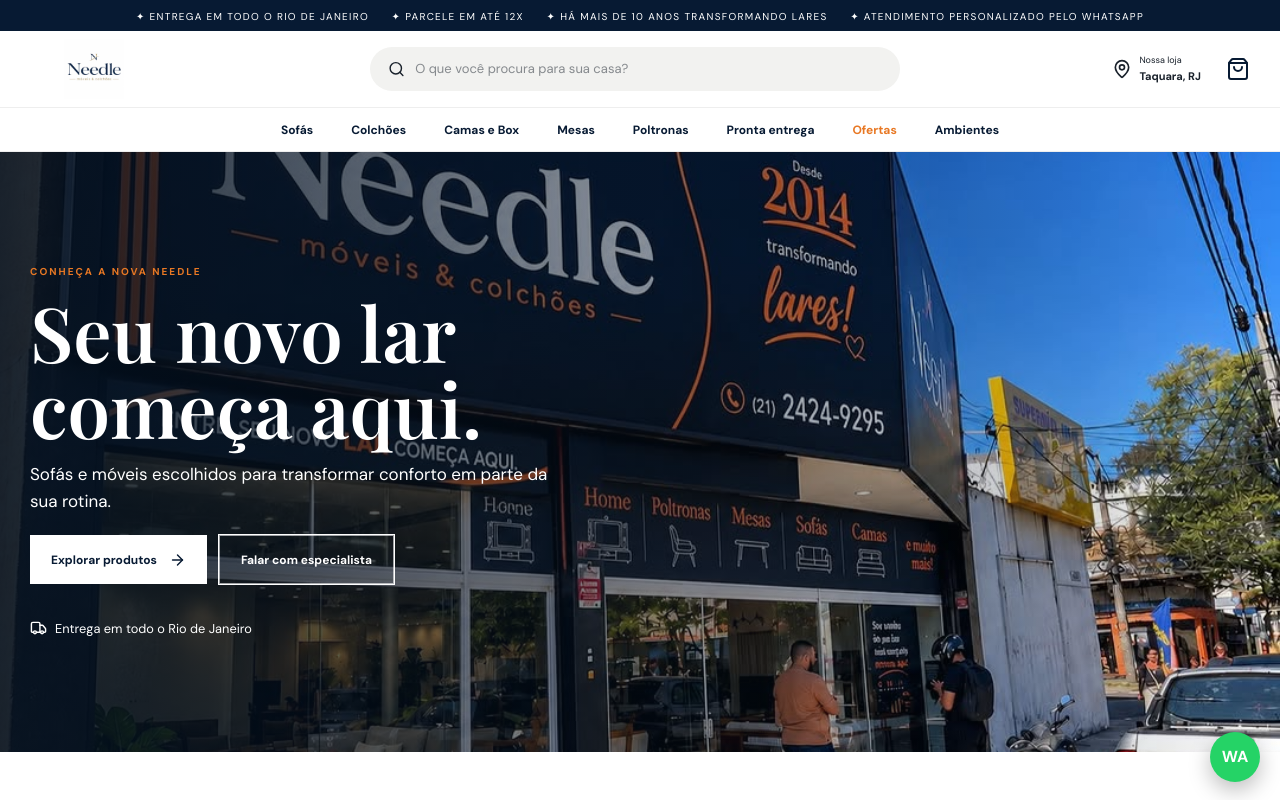
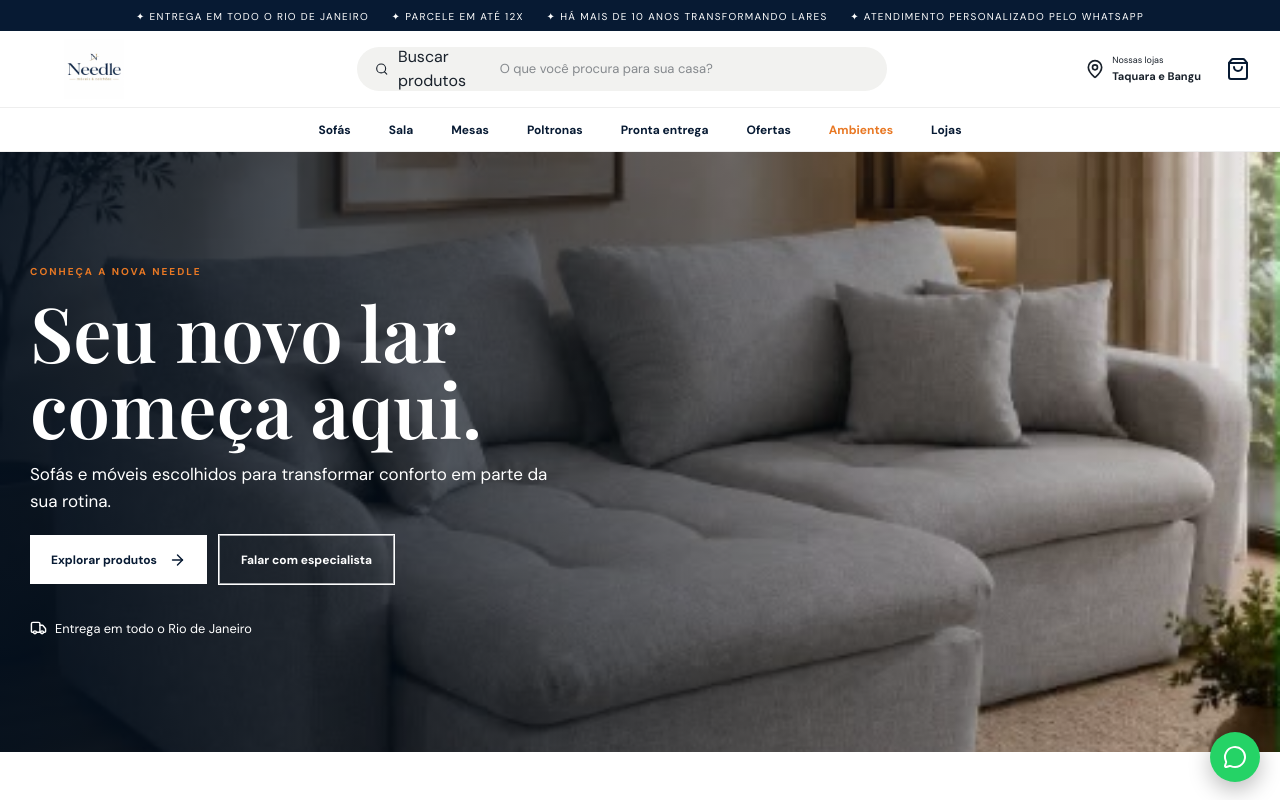
Before and after one commit to GupoNexus/needle, a Next.js app: page / in a window 1280 px wide. Shown: the top 800 px of the page. Built offline with nearby package versions, Linux system fonts and the light colour scheme.

Commit message:
Melhora experiência e conversão: app/page.tsx

```diff
--- a/app/page.tsx
+++ b/app/page.tsx
@@ -1,6 +1,6 @@
 "use client";
-import {useMemo,useState} from "react";
-import {Search,ShoppingBag,Menu,Heart,MapPin,Truck,CreditCard,Headphones,ShieldCheck,ArrowRight,ChevronRight,Star,X,Check} from "lucide-react";
+import {useEffect,useMemo,useState} from "react";
+import {Search,ShoppingBag,Menu,Heart,MapPin,Truck,CreditCard,Headphones,ShieldCheck,ArrowRight,ChevronRight,Star,X,Check,MessageCircle} from "lucide-react";
 const A="/needle/";
 const items=[
  {id:1,n:"Sofá Bélgica Retrátil",m:"2,30 m • 4 lugares",p:3290,o:3990,c:"Sofás",i:"2026-07-15_10-45-00_Daz4Vu3uDvA.jpg",t:"Mais vendido"},
@@ -10,21 +10,22 @@
  {id:5,n:"Sofá Áustria",m:"2,30 m • Retrátil",p:3090,o:3690,c:"Sofás",i:"2026-07-03_11-05-33_DaVBIQUuuQ2.jpg",t:"Exclusivo"},
  {id:6,n:"Mesa Organic",m:"6 lugares • Madeira",p:2490,o:2990,c:"Mesas",i:"2026-06-23_11-43-09_DZ7VgBmRyEQ.jpg",t:"Novo"}];
 const br=(v:number)=>v.toLocaleString("pt-BR",{style:"currency",currency:"BRL"});
-export default function Home(){const[q,setQ]=useState("");const[cat,setCat]=useState("Todos");const[cart,setCart]=useState<number[]>([]);const[favs,setFavs]=useState<number[]>([]);const[open,setOpen]=useState(false);const[menu,setMenu]=useState(false);const[step,setStep]=useState(0);const[done,setDone]=useState(false);const shown=useMemo(()=>items.filter(x=>(cat==="Todos"||x.c===cat)&&x.n.toLowerCase().includes(q.toLowerCase())),[q,cat]);const total=cart.reduce((a,id)=>a+(items.find(x=>x.id===id)?.p||0),0);const wa=(s:string)=>`https://wa.me/5521970496901?text=${encodeURIComponent(s)}`;return <main>
+const heroSlides=["2026-07-02_11-06-38_DaScbLvulw1.jpg","2026-08-19_11-44-44_DcOG-gOuBHY.jpg","2026-07-08_10-51-01_Dah3fBpuSmL.jpg","2026-07-03_11-05-33_DaVBIQUuuQ2.jpg"];
+export default function Home(){const[q,setQ]=useState("");const[cat,setCat]=useState("Todos");const[cart,setCart]=useState<number[]>([]);const[favs,setFavs]=useState<number[]>([]);const[open,setOpen]=useState(false);const[menu,setMenu]=useState(false);const[step,setStep]=useState(0);const[done,setDone]=useState(false);const[hero,setHero]=useState(0);const[name,setName]=useState("");const[contact,setContact]=useState("");const shown=useMemo(()=>items.filter(x=>{const category=cat==="Todos"||x.c===cat||(cat==="Pronta entrega"&&x.t==="Pronta entrega")||(cat==="Ofertas"&&x.t==="Oferta");return category&&x.n.toLowerCase().includes(q.toLowerCase())}),[q,cat]);const total=cart.reduce((a,id)=>a+(items.find(x=>x.id===id)?.p||0),0);const wa=(s:string)=>`https://wa.me/5521970496901?text=${encodeURIComponent(s)}`;useEffect(()=>{const timer=setInterval(()=>setHero(v=>(v+1)%heroSlides.length),5000);return()=>clearInterval(timer)},[]);const choose=(category:string)=>{setCat(category);setQ("");setMenu(false)};return <main>
  <div className="top"><div>✦ Entrega em todo o Rio de Janeiro　　✦ Parcele em até 12x　　✦ Há mais de 10 anos transformando lares　　✦ Atendimento personalizado pelo WhatsApp</div></div>
- <header><div className="head wrap"><button className="hamb" onClick={()=>setMenu(!menu)}><Menu/></button><img className="logo" src={A+"needle_moveis_2026-05-31_14-16-58_UTC_profile_pic.jpg"}/><label className="search"><Search/><input value={q} onChange={e=>setQ(e.target.value)} placeholder="O que você procura para sua casa?"/></label><a className="location" href="#loja"><MapPin/><span>Nossa loja<br/><b>Taquara, RJ</b></span></a><button className="bag" onClick={()=>setOpen(true)}><ShoppingBag/>{cart.length>0&&<i>{cart.length}</i>}</button></div><nav className={menu?"show":""}>{["Sofás","Colchões","Camas e Box","Mesas","Poltronas","Pronta entrega","Ofertas","Ambientes"].map(x=><a href="#produtos" onClick={()=>{setCat(x);setMenu(false)}}>{x}</a>)}</nav></header>
- <section className="hero"><img src={A+"2026-08-20_11-25-15_DcQpPxJu3vh.jpg"}/><div className="shade"/><div className="heroCopy wrap"><em>CONHEÇA A NOVA NEEDLE</em><h1>Seu novo lar<br/>começa aqui.</h1><p>Sofás e móveis escolhidos para transformar conforto em parte da sua rotina.</p><div><a className="btn white" href="#produtos">Explorar produtos <ArrowRight/></a><a className="btn outline" href={wa("Olá! Quero ajuda para escolher móveis para minha casa.")}>Falar com especialista</a></div><small><Truck/> Entrega em todo o Rio de Janeiro</small></div></section>
- <section className="section wrap"><Title over="COMPRE POR CATEGORIA" title="Encontre o que combina com você"/><div className="cats">{[["Sofás","2026-08-19_11-44-44_DcOG-gOuBHY.jpg"],["Poltronas","2026-06-12_16-54-14_DZfka0AEdND_3.jpg"],["Mesas","2026-06-23_11-43-09_DZ7VgBmRyEQ.jpg"],["Sala","2025-12-07_21-33-41_DR-jv2IEqre.jpg"],["Pronta entrega","2026-07-20_11-02-10_DbAyRklOMss.jpg"]].map(([n,i])=><button onClick={()=>{setCat(n);document.querySelector("#produtos")?.scrollIntoView()}}><img src={A+i}/><span>{n}<ChevronRight/></span></button>)}</div></section>
+ <header><div className="head wrap"><button className="hamb" aria-label="Abrir menu" onClick={()=>setMenu(!menu)}><Menu/></button><img className="logo" src={A+"needle_moveis_2026-05-31_14-16-58_UTC_profile_pic.jpg"} alt="Needle Móveis e Colchões"/><label className="search"><Search/><span className="srOnly">Buscar produtos</span><input value={q} onChange={e=>{setQ(e.target.value);setCat("Todos")}} placeholder="O que você procura para sua casa?"/></label><a className="location" href="#loja"><MapPin/><span>Nossas lojas<br/><b>Taquara e Bangu</b></span></a><button className="bag" aria-label={`Abrir carrinho com ${cart.length} itens`} onClick={()=>setOpen(true)}><ShoppingBag/>{cart.length>0&&<i>{cart.length}</i>}</button></div><nav className={menu?"show":""}>{["Sofás","Sala","Mesas","Poltronas","Pronta entrega","Ofertas"].map(x=><a key={x} href="#produtos" onClick={()=>choose(x)}>{x}</a>)}<a href="#ambientes" onClick={()=>setMenu(false)}>Ambientes</a><a href="#loja" onClick={()=>setMenu(false)}>Lojas</a></nav></header>
+ <section className="hero">{heroSlides.map((image,index)=><img key={image} className={index===hero?"active":""} src={A+image} alt={index===0?"Sofá retrátil em ambiente decorado":"Móveis Needle em ambiente decorado"} fetchPriority={index===0?"high":"auto"}/>) }<div className="shade"/><div className="heroCopy wrap"><em>CONHEÇA A NOVA NEEDLE</em><h1>Seu novo lar<br/>começa aqui.</h1><p>Sofás e móveis escolhidos para transformar conforto em parte da sua rotina.</p><div><a className="btn white" href="#produtos">Explorar produtos <ArrowRight/></a><a className="btn outline" href={wa("Olá! Quero ajuda para escolher móveis para minha casa.")}>Falar com especialista</a></div><small><Truck/> Entrega em todo o Rio de Janeiro</small></div><div className="heroDots" aria-label="Escolher banner">{heroSlides.map((_,index)=><button key={index} aria-label={`Mostrar banner ${index+1}`} className={index===hero?"on":""} onClick={()=>setHero(index)}/>)}</div></section>
+ <section className="section wrap"><Title over="COMPRE POR CATEGORIA" title="Encontre o que combina com você"/><div className="cats">{[["Sofás","2026-08-19_11-44-44_DcOG-gOuBHY.jpg"],["Poltronas","2026-06-12_16-54-14_DZfka0AEdND_3.jpg"],["Mesas","2026-06-23_11-43-09_DZ7VgBmRyEQ.jpg"],["Sala","2025-12-07_21-33-41_DR-jv2IEqre.jpg"],["Pronta entrega","2026-07-20_11-02-10_DbAyRklOMss.jpg"]].map(([n,i])=><button key={n} onClick={()=>{choose(n);document.querySelector("#produtos")?.scrollIntoView()}}><img src={A+i} alt={`Categoria ${n}`} loading="lazy"/><span>{n}<ChevronRight/></span></button>)}</div></section>
  <section className="benefits"><div className="wrap benefitsGrid">{[[Truck,"Entrega em todo o RJ","Cuidado e segurança"],[CreditCard,"Até 12x no cartão","Condições especiais"],[Headphones,"Atendimento próximo","Especialistas para ajudar"],[ShieldCheck,"10 anos de confiança","Qualidade para sua casa"]].map(([I,t,d]:any)=><div><I/><span><b>{t}</b><small>{d}</small></span></div>)}</div></section>
- <section id="produtos" className="section wrap"><div className="titleRow"><Title over="CURADORIA NEEDLE" title="Destaques para transformar seu lar"/><div className="filters">{["Todos","Sofás","Poltronas","Mesas"].map(x=><button className={cat===x?"on":""} onClick={()=>setCat(x)}>{x}</button>)}</div></div><div className="grid">{shown.map(x=><article><div className="photo"><span>{x.t}</span><button className={favs.includes(x.id)?"liked":""} onClick={()=>setFavs(v=>v.includes(x.id)?v.filter(a=>a!==x.id):[...v,x.id])}><Heart fill={favs.includes(x.id)?"currentColor":"none"}/></button><img src={A+x.i}/><a onClick={()=>{setCart(v=>[...v,x.id]);setOpen(true)}}>Adicionar ao carrinho</a></div><div className="info"><small className="stars"><Star fill="currentColor"/> 4.9　(38)</small><h3>{x.n}</h3><small>{x.m}</small><s>{br(x.o)}</s><strong>{br(x.p)}</strong><p>ou <b>{br(x.p*.95)} no PIX</b><br/>12x de {br(x.p/12)} sem juros</p><a href={wa(`Olá! Estou vendo o ${x.n}. Quero confirmar disponibilidade e prazo de entrega.`)}>Comprar pelo WhatsApp</a></div></article>)}</div>{shown.length===0&&<p className="empty">Nenhum produto encontrado. Tente outra busca.</p>}</section>
+ <section id="produtos" className="section wrap"><div className="titleRow"><Title over="CURADORIA NEEDLE" title="Destaques para transformar seu lar"/><div className="filters">{["Todos","Sofás","Sala","Poltronas","Mesas","Pronta entrega","Ofertas"].map(x=><button key={x} className={cat===x?"on":""} onClick={()=>choose(x)}>{x}</button>)}</div></div><div className="grid">{shown.map(x=><article key={x.id}><div className="photo"><span>{x.t}</span><button aria-label={`${favs.includes(x.id)?"Remover":"Adicionar"} ${x.n} dos favoritos`} className={favs.includes(x.id)?"liked":""} onClick={()=>setFavs(v=>v.includes(x.id)?v.filter(a=>a!==x.id):[...v,x.id])}><Heart fill={favs.includes(x.id)?"currentColor":"none"}/></button><img src={A+x.i} alt={x.n} loading="lazy"/><button className="addCart" onClick={()=>{setCart(v=>[...v,x.id]);setOpen(true)}}>Adicionar ao carrinho</button></div><div className="info"><small className="stars"><Star fill="currentColor"/> Consulte avaliações</small><h3>{x.n}</h3><small>{x.m}</small><s>{br(x.o)}</s><strong>{br(x.p)}</strong><p>ou <b>{br(x.p*.95)} no PIX</b><br/>12x de {br(x.p/12)} sem juros</p><a href={wa(`Olá! Estou vendo o ${x.n}. Quero confirmar preço, disponibilidade e prazo de entrega.`)}>Consultar pelo WhatsApp</a></div></article>)}</div>{shown.length===0&&<p className="empty">Não encontramos esse item. <button onClick={()=>choose("Todos")}>Ver todos os produtos</button></p>}</section>
  <section className="editorial wrap"><div><em>ESCOLHA PELO SEU MOMENTO</em><h2>Como você quer transformar a sua casa?</h2><p>Encontre uma seleção criada para o seu espaço, sua rotina e seu estilo.</p>{["Quero renovar minha sala","Quero dormir melhor","Quero uma sala de jantar nova","Preciso aproveitar melhor meu espaço"].map((x,i)=><a href="#produtos"><small>0{i+1}</small>{x}<ArrowRight/></a>)}</div><img src={A+"2026-08-09_11-54-49_Db0YJzHOe_F.jpg"}/></section>
  <section className="quiz"><div className="wrap quizGrid"><div><em>CONSULTORIA EXPRESS</em><h2>Encontre seu sofá ideal em menos de 1 minuto.</h2><p>Responda algumas perguntas e receba uma recomendação personalizada.</p></div><div className="quizCard">{!done?<><div className="progress"><i style={{width:`${(step+1)*25}%`}}/></div><small>PERGUNTA {step+1} DE 4</small><h3>{["Quantas pessoas usarão o sofá?","Qual a largura disponível?","Qual modelo você prefere?","Qual sua faixa de investimento?"][step]}</h3>{[["Até 2 pessoas","3 pessoas","4 ou mais"],["Até 1,80 m","1,80 m a 2,30 m","Acima de 2,30 m"],["Fixo","Retrátil","Retrátil e reclinável"],["Até R$ 2.500","R$ 2.500 a R$ 4.000","Acima de R$ 4.000"]][step].map(a=><button onClick={()=>step<3?setStep(step+1):setDone(true)}>{a}<ChevronRight/></button>)}</>:<div className="result"><i><Check/></i><small>ENCONTRAMOS UMA COMBINAÇÃO</small><h3>O Sofá Bélgica combina com você.</h3><p>Confortável, retrátil e com excelente aproveitamento de espaço.</p><a className="btn orange" href={wa("Olá! Fiz o quiz e recebi a recomendação do Sofá Bélgica.")}>Receber recomendação</a></div>}</div></div></section>
- <section className="section wrap"><Title over="AMBIENTES QUE INSPIRAM" title="Ideias para viver melhor"/><div className="mosaic"><figure><img src={A+"2026-07-02_11-06-38_DaScbLvulw1.jpg"}/><b>Sala de estar</b></figure><figure><img src={A+"2025-12-07_21-33-41_DR-jv2IEqre.jpg"}/><b>Home & TV</b></figure><figure><img src={A+"2026-06-12_16-54-14_DZfka0AEdND_2.jpg"}/><b>Cantinho de leitura</b></figure></div></section>
+ <section id="ambientes" className="section wrap"><Title over="AMBIENTES QUE INSPIRAM" title="Ideias para viver melhor"/><div className="mosaic"><figure><img src={A+"2026-07-02_11-06-38_DaScbLvulw1.jpg"} alt="Sala de estar com sofá retrátil" loading="lazy"/><b>Sala de estar</b></figure><figure><img src={A+"2025-12-07_21-33-41_DR-jv2IEqre.jpg"} alt="Painel para televisão" loading="lazy"/><b>Home & TV</b></figure><figure><img src={A+"2026-06-12_16-54-14_DZfka0AEdND_3.jpg"} alt="Poltrona para cantinho de leitura" loading="lazy"/><b>Cantinho de leitura</b></figure></div></section>
  <section id="loja" className="about"><img src={A+"2026-08-07_11-37-53_DbvMoskuhXE.jpg"}/><div><em>NOSSA HISTÓRIA</em><h2>Há mais de uma década transformando casas em lares.</h2><p>A Needle nasceu no Rio de Janeiro para oferecer móveis que unem conforto, qualidade e personalidade. Visite uma de nossas unidades e receba um atendimento próximo para encontrar a escolha certa.</p><div className="nums"><b>+10 <small>anos de história</small></b><b>2 <small>lojas no Rio de Janeiro</small></b></div><div className="storeLinks"><a href="https://maps.app.goo.gl/8N9CNkRVBzEzdZLf9" target="_blank" rel="noreferrer"><MapPin/><span><small>COMO CHEGAR</small>Unidade Taquara</span><ArrowRight/></a><a href="https://maps.app.goo.gl/qWcEirBd3XnkySdS9" target="_blank" rel="noreferrer"><MapPin/><span><small>COMO CHEGAR</small>Unidade Bangu</span><ArrowRight/></a></div></div></section>
  <section className="section wrap"><Title over="@NEEDLE_MOVEIS" title="Inspire-se com a gente"/><div className="insta">{["2026-06-22_11-22-07_DZ4uL3TuoGo.jpg","2026-07-03_11-05-33_DaVBIQUuuQ2.jpg","2026-07-08_10-51-01_Dah3fBpuSmL.jpg","2026-07-15_10-45-00_Daz4Vu3uDvA.jpg","2026-07-20_11-02-10_DbAyRklOMss.jpg"].map(i=><img src={A+i}/>)}</div></section>
- <section className="news"><div><em>CLUBE NEEDLE</em><h2>Novidades para deixar sua casa ainda mais sua.</h2></div><form onSubmit={e=>e.preventDefault()}><input placeholder="Seu nome"/><input placeholder="WhatsApp ou e-mail"/><button>Quero participar <ArrowRight/></button></form></section>
- <footer><div className="wrap foot"><div><img src={A+"needle_moveis_2026-05-31_14-16-58_UTC_profile_pic.jpg"}/><p>Conforto e design para transformar o seu lar.</p></div><div><b>Categorias</b><a>Sofás</a><a>Poltronas</a><a>Mesas de jantar</a><a>Pronta entrega</a></div><div><b>Atendimento</b><a>Entrega e montagem</a><a>Trocas e devoluções</a><a>Política de privacidade</a><a>Meus pedidos</a></div><div><b>Nossas lojas</b><a href="https://maps.app.goo.gl/8N9CNkRVBzEzdZLf9" target="_blank" rel="noreferrer">Unidade Taquara • Ver no mapa</a><a href="https://maps.app.goo.gl/qWcEirBd3XnkySdS9" target="_blank" rel="noreferrer">Unidade Bangu • Ver no mapa</a><a href={wa("Olá, Needle!")}>Falar pelo WhatsApp</a></div></div><div className="copy wrap">© 2026 Needle Móveis & Colchões.<span>Compra segura • Ambiente protegido</span></div></footer>
- <a className="float" href={wa("Olá! Vim pelo site e gostaria de atendimento.")}>WA</a>
- {open&&<div className="overlay" onClick={()=>setOpen(false)}><aside onClick={e=>e.stopPropagation()}><div className="asideHead"><h3>Seu carrinho ({cart.length})</h3><button onClick={()=>setOpen(false)}><X/></button></div><div className="cartList">{cart.length===0?<div className="empty"><ShoppingBag/><h3>Seu carrinho está vazio</h3><button onClick={()=>setOpen(false)}>Explorar produtos</button></div>:cart.map((id,n)=>{const x=items.find(a=>a.id===id)!;return <div className="cartItem"><img src={A+x.i}/><div><b>{x.n}</b><small>{x.m}</small><strong>{br(x.p)}</strong><button onClick={()=>setCart(v=>v.filter((_,j)=>j!==n))}>Remover</button></div></div>})}</div>{cart.length>0&&<div className="total"><p>Subtotal <b>{br(total)}</b></p><small>Frete calculado na próxima etapa</small><button>Finalizar compra</button><a href={wa(`Olá! Quero finalizar meu pedido no valor de ${br(total)}.`)}>Finalizar pelo WhatsApp</a></div>}</aside></div>}
+ <section className="news"><div><em>CLUBE NEEDLE</em><h2>Novidades para deixar sua casa ainda mais sua.</h2></div><form onSubmit={e=>{e.preventDefault();if(!name.trim()||!contact.trim())return;window.open(wa(`Olá! Quero participar do Clube Needle. Meu nome é ${name} e meu contato é ${contact}.`),"_blank","noopener,noreferrer")}}><label><span className="srOnly">Seu nome</span><input value={name} onChange={e=>setName(e.target.value)} placeholder="Seu nome" required/></label><label><span className="srOnly">WhatsApp ou e-mail</span><input value={contact} onChange={e=>setContact(e.target.value)} placeholder="WhatsApp ou e-mail" required/></label><button>Quero participar <ArrowRight/></button><small>Ao enviar, você será direcionado ao WhatsApp da loja.</small></form></section>
+ <footer><div className="wrap foot"><div><img src={A+"needle_moveis_2026-05-31_14-16-58_UTC_profile_pic.jpg"} alt="Needle Móveis e Colchões"/><p>Conforto e design para transformar o seu lar.</p></div><div><b>Categorias</b><a href="#produtos" onClick={()=>choose("Sofás")}>Sofás</a><a href="#produtos" onClick={()=>choose("Poltronas")}>Poltronas</a><a href="#produtos" onClick={()=>choose("Mesas")}>Mesas de jantar</a><a href="#produtos" onClick={()=>choose("Pronta entrega")}>Pronta entrega</a></div><div><b>Atendimento</b><a href={wa("Olá! Quero informações sobre entrega e montagem.")}>Entrega e montagem</a><a href={wa("Olá! Quero informações sobre trocas e devoluções.")}>Trocas e devoluções</a><a href={wa("Olá! Preciso de ajuda com meu pedido.")}>Meus pedidos</a></div><div><b>Nossas lojas</b><a href="https://maps.app.goo.gl/8N9CNkRVBzEzdZLf9" target="_blank" rel="noreferrer">Unidade Taquara • Ver no mapa</a><a href="https://maps.app.goo.gl/qWcEirBd3XnkySdS9" target="_blank" rel="noreferrer">Unidade Bangu • Ver no mapa</a><a href={wa("Olá, Needle!")}>Falar pelo WhatsApp</a></div></div><div className="copy wrap">© 2026 Needle Móveis & Colchões.<span>Preços e disponibilidade sujeitos à confirmação.</span></div></footer>
+ <a className="float" aria-label="Falar com a Needle pelo WhatsApp" href={wa("Olá! Vim pelo site e gostaria de atendimento.")}><MessageCircle/></a>
+ {open&&<div className="overlay" onClick={()=>setOpen(false)}><aside aria-label="Carrinho de compras" onClick={e=>e.stopPropagation()}><div className="asideHead"><h3>Seu carrinho ({cart.length})</h3><button aria-label="Fechar carrinho" onClick={()=>setOpen(false)}><X/></button></div><div className="cartList">{cart.length===0?<div className="empty"><ShoppingBag/><h3>Seu carrinho está vazio</h3><button onClick={()=>setOpen(false)}>Explorar produtos</button></div>:cart.map((id,n)=>{const x=items.find(a=>a.id===id)!;return <div className="cartItem" key={`${id}-${n}`}><img src={A+x.i} alt={x.n}/><div><b>{x.n}</b><small>{x.m}</small><strong>{br(x.p)}</strong><button onClick={()=>setCart(v=>v.filter((_,j)=>j!==n))}>Remover</button></div></div>})}</div>{cart.length>0&&<div className="total"><p>Subtotal estimado <b>{br(total)}</b></p><small>Preço, disponibilidade e frete serão confirmados pela equipe.</small><a className="checkoutWa" href={wa(`Olá! Quero confirmar meu pedido: ${cart.map(id=>items.find(x=>x.id===id)?.n).join(", ")}. Subtotal estimado de ${br(total)}.`)}>Confirmar pedido pelo WhatsApp</a></div>}</aside></div>}
  </main>}
 function Title({over,title}:{over:string,title:string}){return <div className="title"><em>{over}</em><h2>{title}</h2></div>}
```
